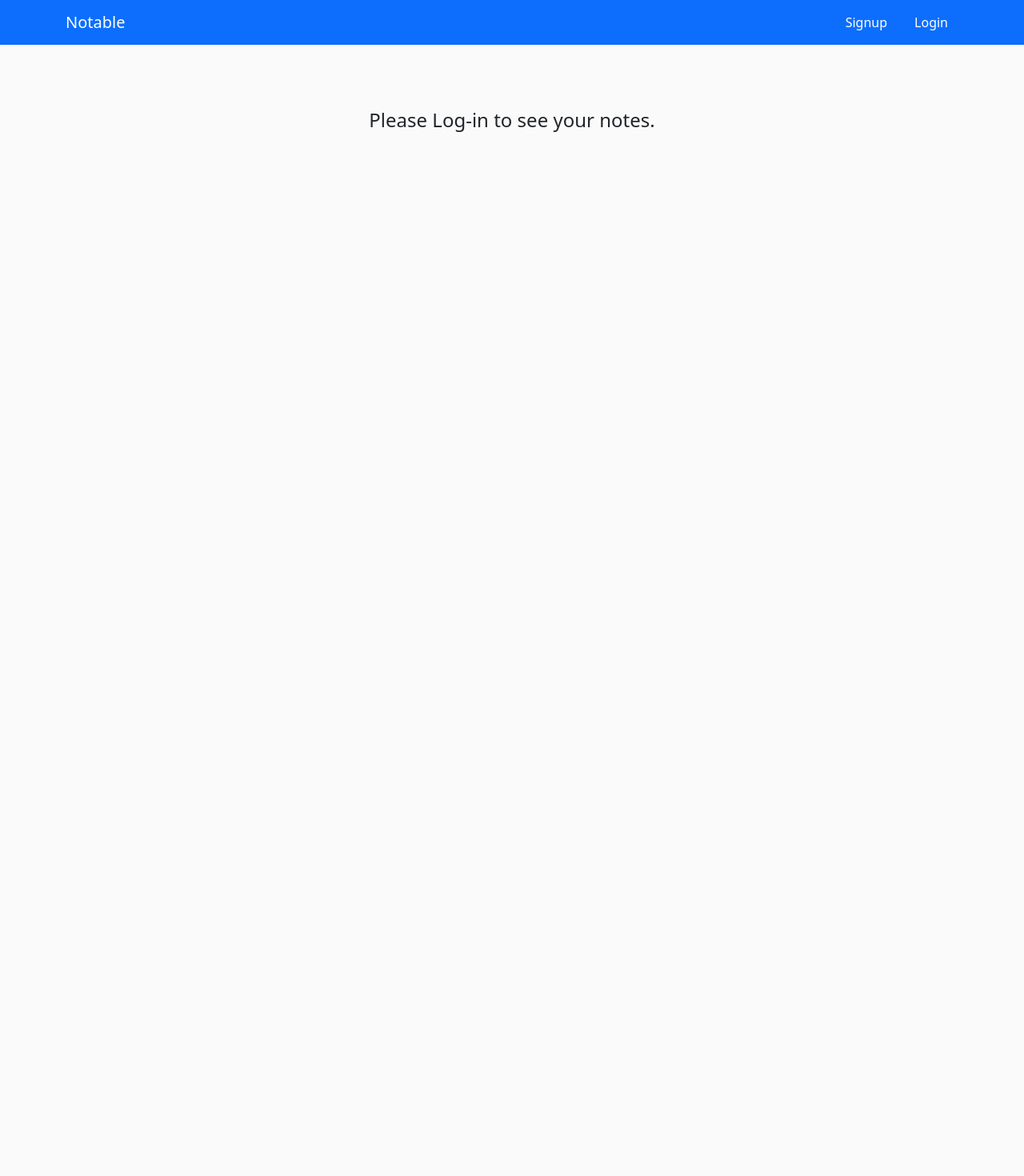
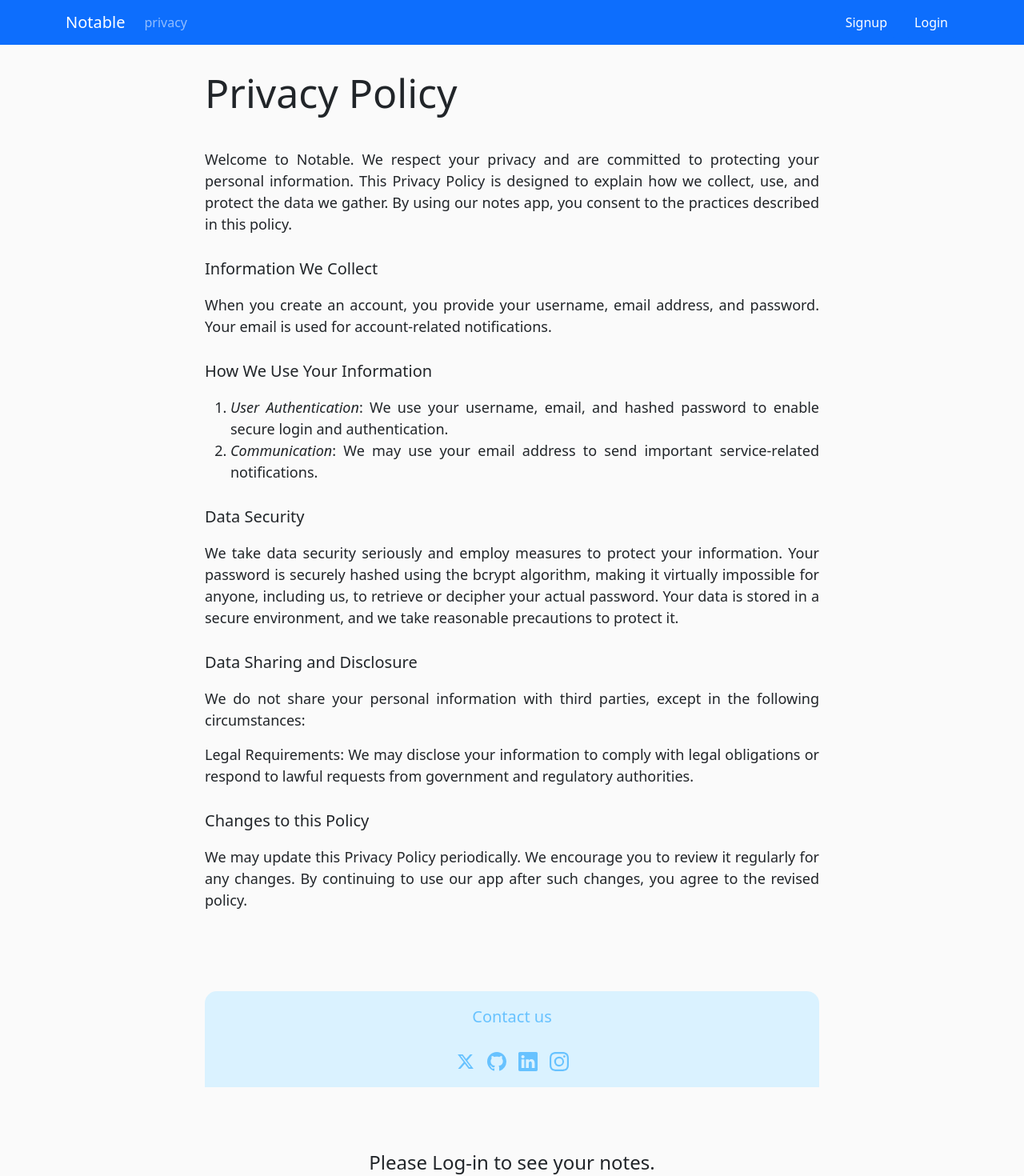
Before and after one commit to ankitshukla20/notable, a React (Vite) app in the folder frontend/: page /privacy in a window 1280 px wide. Shown: the top 1470 px of the page at 80% size. Before the commit the page ends 800 px from the top, so only its background shows below. Built offline with nearby package versions, Linux system fonts and the light colour scheme; no server answers.

Commit message:
Add a privacy page and add react router dom

```diff
--- a/frontend/src/App.tsx
+++ b/frontend/src/App.tsx
@@ -8,6 +8,8 @@ import { LoginCredentials, SignupCredentials, User } from "./models/user";
 import apiClient from "./services/api-client";
 import styles from "./styles/App.module.css";
 import utilsStyles from "./styles/utils.module.css";
+import { BrowserRouter as Router, Route, Routes } from "react-router-dom";
+import PrivacyPage from "./components/PrivacyPage";
 
 function App() {
   const [loggedInUser, setLoggedInUser] = useState<User | null>(null);
@@ -53,6 +55,7 @@ function App() {
 
   return (
     <>
+      <Router>
         <Appbar
           user={loggedInUser}
           onLogoutClick={handleLogout}
@@ -61,6 +64,11 @@ function App() {
           }}
           onLoginClick={() => setShowLoginModal(true)}
         />
+
+        <Routes>
+          <Route path="/privacy" element={<PrivacyPage />} />
+        </Routes>
+      </Router>
 
       <Container className={styles.pageContainer}>
         {loggedInUser ? (
--- a/frontend/src/components/Appbar.tsx
+++ b/frontend/src/components/Appbar.tsx
@@ -1,5 +1,6 @@
 import { Button, Container, Nav, Navbar } from "react-bootstrap";
 import { User } from "../models/user";
+import { Link } from "react-router-dom";
 
 interface Props {
   user: User | null;
@@ -18,10 +19,17 @@ const Appbar = ({
     <>
       <Navbar bg="primary" variant="dark" expand="sm" sticky="top">
         <Container>
-          <Navbar.Brand>Notable</Navbar.Brand>
+          <Navbar.Brand as={Link} to="/">
+            Notable
+          </Navbar.Brand>
 
           <Navbar.Toggle aria-controls="navbar" />
           <Navbar.Collapse id="navbar">
+            <Nav>
+              <Nav.Link as={Link} to="/privacy">
+                privacy
+              </Nav.Link>
+            </Nav>
             <Nav className="ms-auto">
               {user ? (
                 <>
--- /dev/null
+++ b/frontend/src/components/PrivacyPage.tsx
@@ -0,0 +1,94 @@
+import styles from "../styles/utils.module.css";
+import privacyStyles from "../styles/Privacy.module.css";
+import { RiTwitterXFill } from "react-icons/ri";
+import { BsGithub, BsInstagram } from "react-icons/bs";
+import { BsLinkedin } from "react-icons/bs";
+
+const PrivacyPage = () => {
+  return (
+    <div className={styles.flexCenter}>
+      <div className={privacyStyles.page}>
+        <h1 className={privacyStyles.heading}>Privacy Policy</h1>
+
+        <div className={privacyStyles.text}>
+          <p>
+            Welcome to Notable. We respect your privacy and are committed to
+            protecting your personal information. This Privacy Policy is
+            designed to explain how we collect, use, and protect the data we
+            gather. By using our notes app, you consent to the practices
+            described in this policy.
+          </p>
+          <h5 className={privacyStyles.subHeading}>Information We Collect</h5>
+          <p>
+            When you create an account, you provide your username, email
+            address, and password. Your email is used for account-related
+            notifications.
+          </p>
+          <h5 className={privacyStyles.subHeading}>
+            How We Use Your Information
+          </h5>
+          <ol>
+            <li>
+              <em>User Authentication</em>: We use your username, email, and
+              hashed password to enable secure login and authentication.
+            </li>
+            <li>
+              <em>Communication</em>: We may use your email address to send
+              important service-related notifications.
+            </li>
+          </ol>
+          <h5 className={privacyStyles.subHeading}>Data Security</h5>
+          <p>
+            We take data security seriously and employ measures to protect your
+            information. Your password is securely hashed using the bcrypt
+            algorithm, making it virtually impossible for anyone, including us,
+            to retrieve or decipher your actual password. Your data is stored in
+            a secure environment, and we take reasonable precautions to protect
+            it.
+          </p>
+          <h5 className={privacyStyles.subHeading}>
+            Data Sharing and Disclosure
+          </h5>
+          <p>
+            We do not share your personal information with third parties, except
+            in the following circumstances:
+          </p>
+          <p>
+            Legal Requirements: We may disclose your information to comply with
+            legal obligations or respond to lawful requests from government and
+            regulatory authorities.
+          </p>
+
+          <h5 className={privacyStyles.subHeading}>Changes to this Policy</h5>
+          <p>
+            We may update this Privacy Policy periodically. We encourage you to
+            review it regularly for any changes. By continuing to use our app
+            after such changes, you agree to the revised policy.
+          </p>
+        </div>
+
+        <footer className={privacyStyles.footer}>
+          <div className={styles.flexCenter}>
+            <h5 className={privacyStyles.footerHeading}>Contact us</h5>
+          </div>
+          <div className={privacyStyles.footerIcons}>
+            <a href="#">
+              <RiTwitterXFill color="#67c2ff" fontSize="1.5rem" />
+            </a>
+            <a href="#">
+              <BsGithub color="#67c2ff" fontSize="1.5rem" />
+            </a>
+            <a href="#">
+              <BsLinkedin color="#67c2ff" fontSize="1.5rem" />
+            </a>
+            <a href="#">
+              <BsInstagram color="#67c2ff" fontSize="1.5rem" />
+            </a>
+          </div>
+        </footer>
+      </div>
+    </div>
+  );
+};
+
+export default PrivacyPage;
--- /dev/null
+++ b/frontend/src/styles/Privacy.module.css
@@ -0,0 +1,43 @@
+.page {
+  width: 60%;
+  text-align: justify;
+}
+
+.heading {
+  font-size: 50px;
+  margin: 30px 0px 40px 0px;
+}
+
+.subHeading {
+  margin: 30px 0px 20px 0px;
+}
+
+.text {
+  line-height: 1.5;
+  font-size: large;
+}
+
+.footer {
+  margin-top: 100px;
+  padding: 20px;
+  background-color: #daf2ff;
+  border-radius: 15px 15px 0px 0px;
+}
+
+.footerHeading {
+  margin-bottom: 30px;
+  color: #67c2ff;
+}
+
+.footerIcons {
+  display: flex;
+  align-items: center;
+  justify-content: center;
+  gap: 15px;
+}
+
+@media (max-width: 768px) {
+  .page {
+    width: 90%;
+  }
+}
```
Lines whose indentation alone changed are shown as unchanged.
